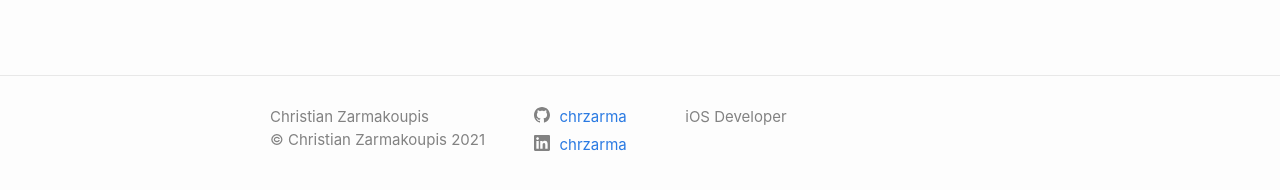
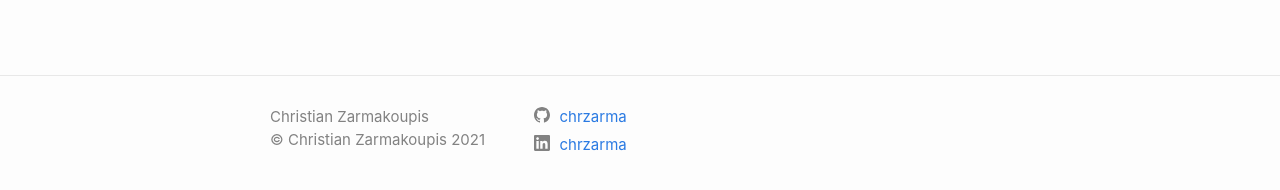
Before and after one commit to chrzarma/chrzarma.github.io, a Jekyll site: the page built from index.md, in a window 1280 px wide. Shown: the part 684-874 px from the top of the page. Built offline with Jekyll 4.4.1, drawn with Linux system fonts in a browser that asks for light colours.

Commit message:
Update _config.yml

```diff
--- a/_config.yml
+++ b/_config.yml
@@ -19,7 +19,7 @@
 # in the templates via {{ site.myvariable }}.
 
 title: Christian Zarmakoupis
-description: iOS Developer
+description: >- # this means to ignore newlines until "baseurl:"
 baseurl: "" # the subpath of your site, e.g. /blog
 url: "https://chrzarma.github.io" # the base hostname & protocol for your site, e.g. http://example.com
 github_username: chrzarma
```
